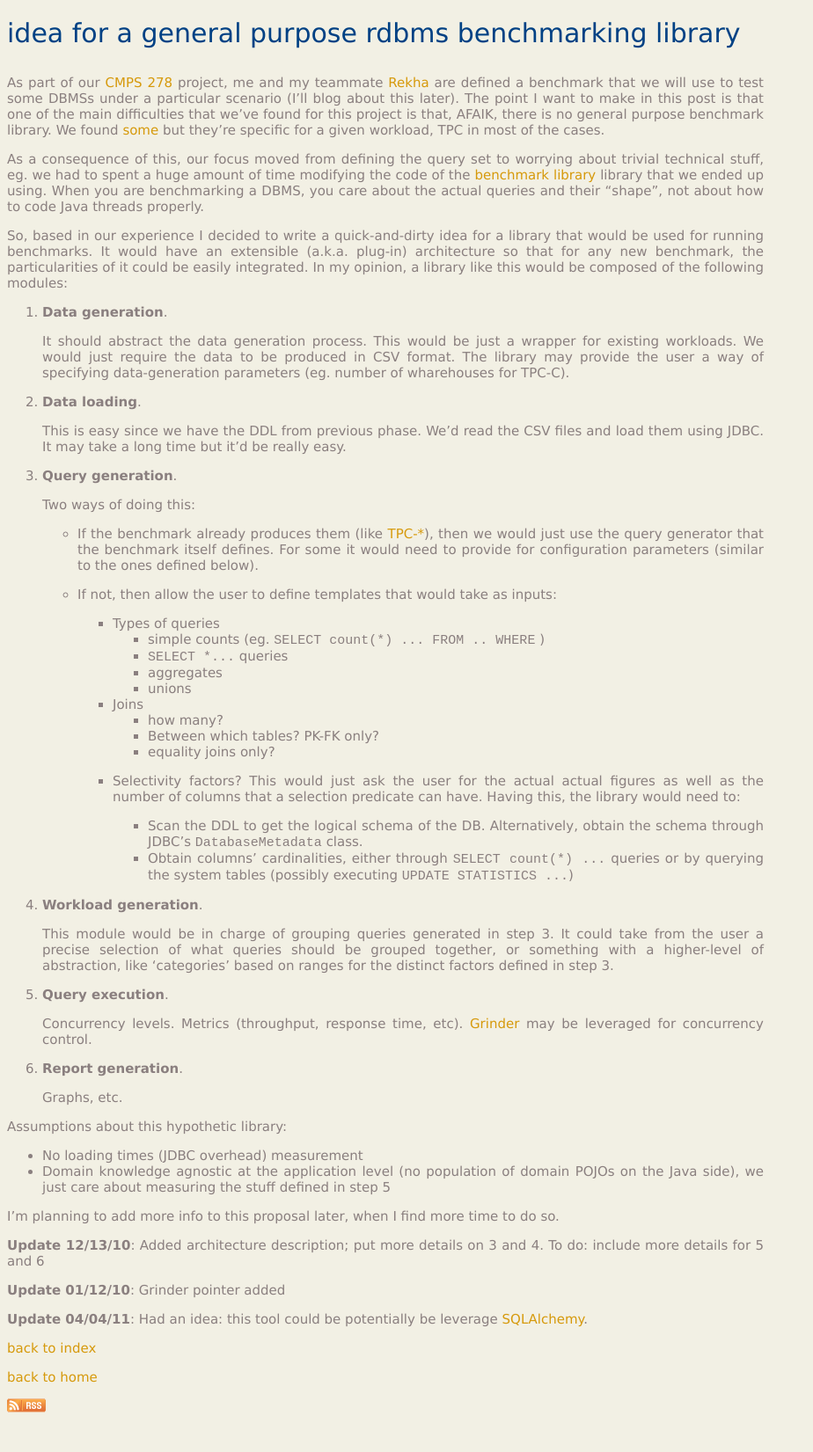
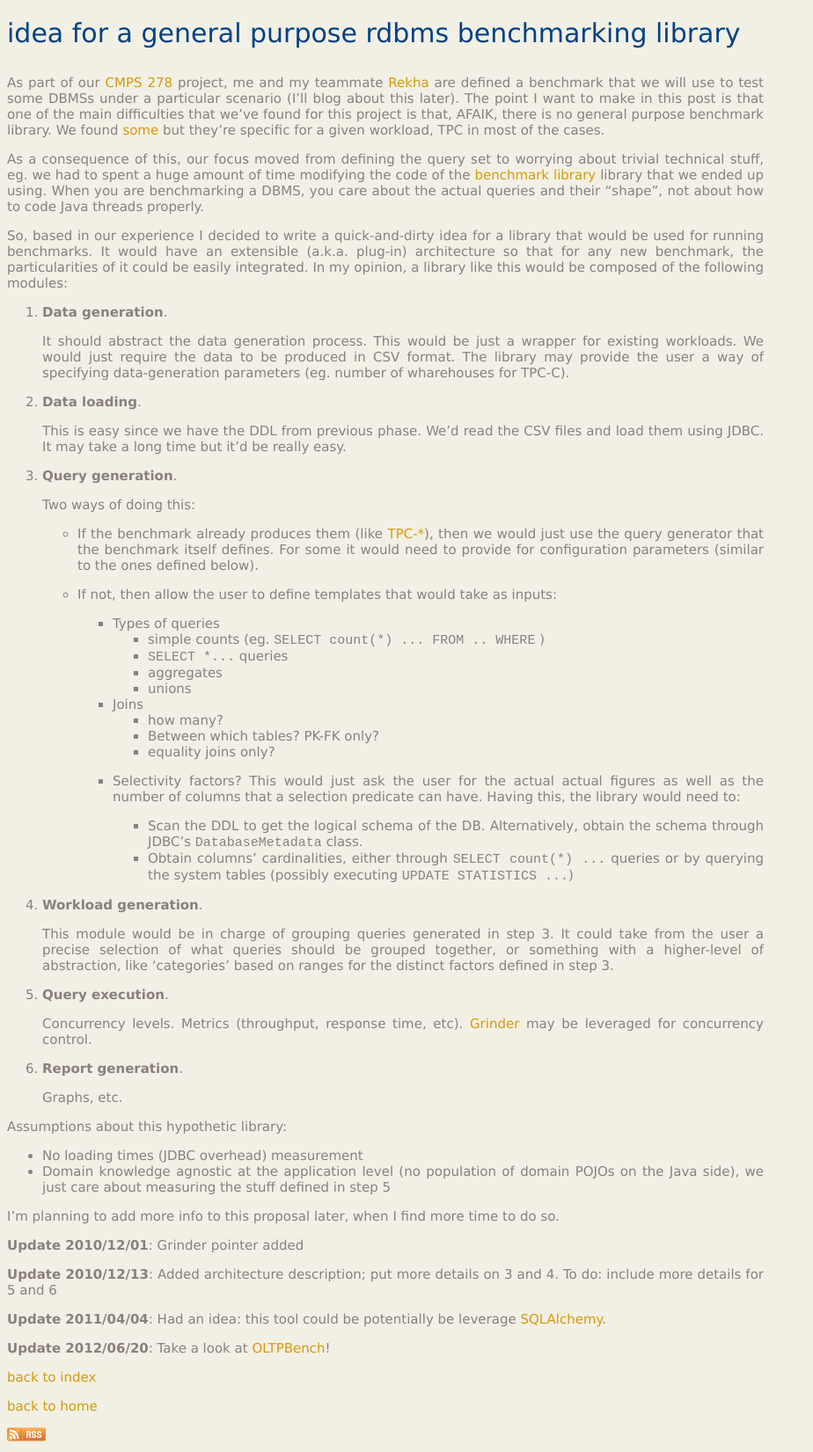
Before and after one commit to ivotron/ivotron.github.io, a Jekyll site: the page built from _posts/2010-11-30-idea-for-a-benchmark-idea.md, in a window 1280 px wide. Shown: the whole page at 88% size, without its empty margins (0-924 px from the left). Built offline with Jekyll 4.4.1, drawn with Linux system fonts in a browser that asks for light colours; before the commit the page ends 1618 px from its top, so only the background shows below that.

Commit message:
Added pointer to OLTPBench

```diff
--- a/_posts/2010-11-30-idea-for-a-benchmark-idea.md
+++ b/_posts/2010-11-30-idea-for-a-benchmark-idea.md
@@ -85,12 +85,14 @@ Assumptions about this hypothetic library:
 
 I'm planning to add more info to this proposal later, when I find more time to do so.
 
-**Update 12/13/10**: Added architecture description; put more details on 3 and 4. To do: include
+**Update 2010/12/01**: Grinder pointer added
+
+**Update 2010/12/13**: Added architecture description; put more details on 3 and 4. To do: include
 more details for 5 and 6
 
-**Update 01/12/10**: Grinder pointer added
+**Update 2011/04/04**: Had an idea: this tool could be potentially be leverage [SQLAlchemy][s].
 
-**Update 04/04/11**: Had an idea: this tool could be potentially be leverage [SQLAlchemy][s].
+**Update 2012/06/20**: Take a look at [OLTPBench][o]!
 
 [c]: http://www.soe.ucsc.edu/classes/cmps278/Fall10
 [r]: http://users.soe.ucsc.edu/~rekhap
@@ -99,3 +101,4 @@ more details for 5 and 6
 [t]: http://www.tpc.org
 [g]: http://grinder.sourceforge.net
 [s]: http://sqlalchemy.org
+[o]: http://oltpbenchmark.com
```
Also changed, not shown: 1 other file.
